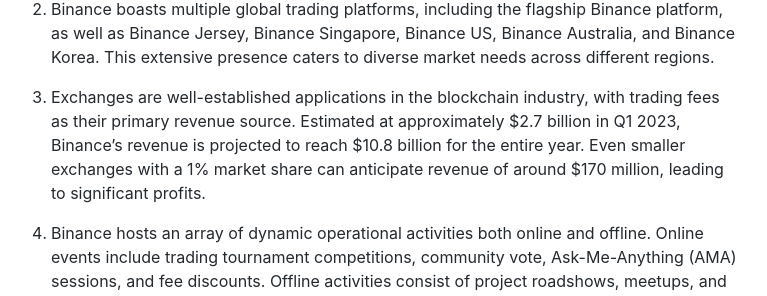
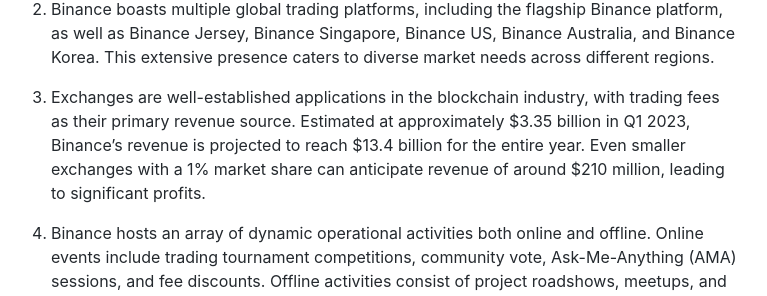
Before and after one commit to june111/june111.github.io, a Jekyll site: the page built from _posts/2023-08-04-binance-product-analysis-en.md, in a window 1280 px wide and 900 px high, scrolled down 6112 px. Shown: the part 173-469 px from the top of the window, without its empty margins (261-1028 px from the left). Built offline with Jekyll 4.4.1, drawn with Linux system fonts in a browser that asks for light colours; nearby versions of some CDN libraries; some web fonts are replaced; comment, search, counter and statistics services are not loaded; a style sheet for code colours, icons or effects is not loaded; some of the changed text lies outside the part shown.

Commit message:
update content

```diff
--- a/_posts/2023-08-04-binance-product-analysis-en.md
+++ b/_posts/2023-08-04-binance-product-analysis-en.md
@@ -30,7 +30,7 @@
 * Spot Trading Volume (Q1 2023): 15.5 trillion
 * Futures Trading Volume (Q1 2023): 44 trillion
 * Spot Trading Volume: Futures Trading Volume  = 26% : 74%
-* Revenue (Q1 2023): 2.7 billion (20% of quarterly revenue used for BNB buyback and burn, 23rd BNB burn amounted to approximately $670 million)
+* Revenue (Q1 2023): 3.35 billion (20% of quarterly revenue used for BNB buyback and burn, 23rd BNB burn amounted to approximately $670 million)
 
 Data Source: TokenInsight
 
@@ -139,6 +139,6 @@
 
 1. The evolution of Binance from a mere exchange to the expansive Binance Group signifies its wide-ranging influence in the midstream and downstream sectors of the blockchain industry. Beyond exchange operations, the group engages in charity, investments, academia, research, podcast, labs, staking, liquid swap, launchpool, launchpad, and mining pools. This diverse array of services has transformed Binance into a comprehensive blockchain service provider.
 2. Binance boasts multiple global trading platforms, including the flagship Binance platform, as well as Binance Jersey, Binance Singapore, Binance US, Binance Australia, and Binance Korea. This extensive presence caters to diverse market needs across different regions.
-3. Exchanges are well-established applications in the blockchain industry, with trading fees as their primary revenue source. Estimated at approximately &#36;2.7 billion in Q1 2023, Binance's revenue is projected to reach &#36;10.8 billion for the entire year. Even smaller exchanges with a 1% market share can anticipate revenue of around &#36;170 million, leading to significant profits.
+3. Exchanges are well-established applications in the blockchain industry, with trading fees as their primary revenue source. Estimated at approximately &#36;3.35 billion in Q1 2023, Binance's revenue is projected to reach &#36;13.4 billion for the entire year. Even smaller exchanges with a 1% market share can anticipate revenue of around &#36;210 million, leading to significant profits.
 4. Binance hosts an array of dynamic operational activities both online and offline. Online events include trading tournament competitions, community vote, Ask-Me-Anything (AMA) sessions, and fee discounts. Offline activities consist of project roadshows, meetups, and hackathons. These activities not only boost user engagement but also enhance Binance's influence within the community.
 5. The app version undergoes weekly updates, with minor versions receiving updates twice a week. This rapid iteration pace empowers Binance to promptly introduce new features, enhance user experience, and meet market demands, ultimately contributing to its remarkable ascent as the world's top trading platform in just five months since its inception.
```
Also changed, not shown: _posts/2023-08-04-binance-product-analysis.md (+2 -2 lines).
